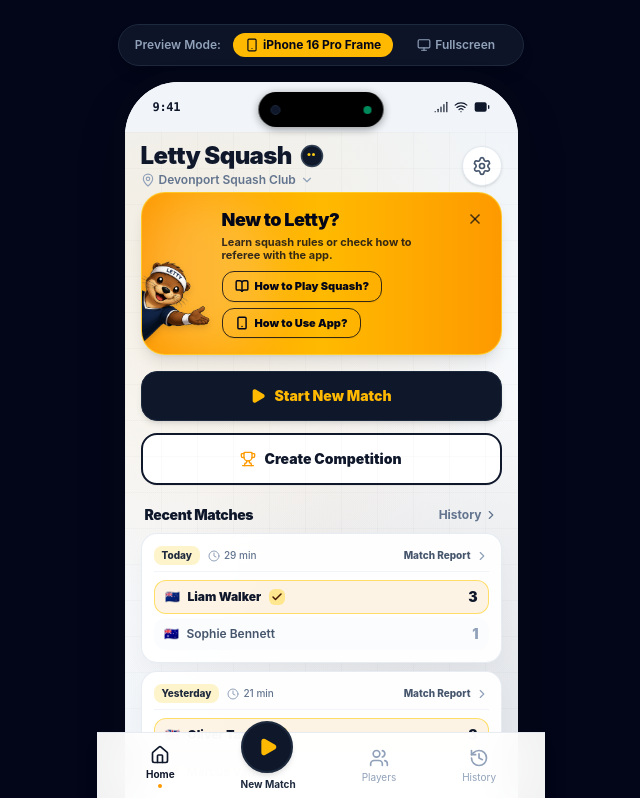
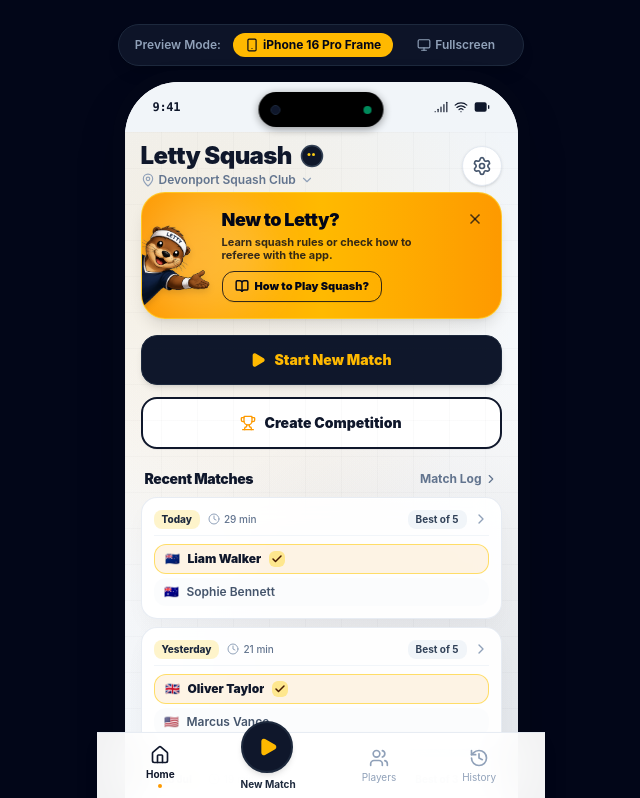
Before and after one commit to sergeyopaic/LettySquash, a React (Vite) app: page / in a window 1280 px wide. Shown: the top 798 px of the page, without its empty margins (319-959 px from the left). Built offline with nearby package versions, Linux system fonts and the light colour scheme.

Commit message:
club roster update

```diff
--- a/src/components/DashboardView.tsx
+++ b/src/components/DashboardView.tsx
@@ -13,7 +13,6 @@
   openSettingsModal: () => void;
   openAdvancedStatsModal: () => void;
   openHowToPlayModal: () => void;
-  openHowToUseAppModal?: () => void;
   onSelectPlayerProfile: (player: Player) => void;
   setActiveTab: (tab: 'home' | 'match' | 'players' | 'history') => void;
   selectMatchDetail: (matchId: string) => void;
@@ -34,7 +33,6 @@
   openSettingsModal,
   openAdvancedStatsModal,
   openHowToPlayModal,
-  openHowToUseAppModal,
   onSelectPlayerProfile,
   setActiveTab,
   selectMatchDetail,
@@ -155,11 +153,7 @@
       </div>
 
       {/* Hero Mascot Banner */}
-      <LettyBanner
-        variant="home"
-        onOpenHowToPlay={openHowToPlayModal}
-        onOpenHowToUseApp={openHowToUseAppModal}
-      />
+      <LettyBanner variant="home" onOpenHowToPlay={openHowToPlayModal} />
 
       {/* Centered Main Actions Section */}
       <div className="flex flex-col items-center justify-center space-y-3 text-center pt-0 pb-1">
@@ -180,75 +174,57 @@
         </button>
       </div>
 
-      {/* Active Game Alert Card (Entire Banner Clickable -> Navigates to Live Refereeing) */}
+      {/* Active Game Alert Banner (if match in progress) */}
       {activeMatchState && (
-        <div
-          onClick={() => setActiveTab('match')}
-          className="rounded-2xl bg-slate-950 text-white p-4 relative overflow-hidden shadow-xl border border-slate-800 space-y-3 cursor-pointer hover:border-slate-700 transition-all active:scale-98 group"
-        >
-          <div className="absolute right-0 bottom-0 opacity-10 translate-x-4 translate-y-4 pointer-events-none">
-            <Activity className="w-36 h-36 text-amber-400" />
+        <div className="ios-card rounded-2xl bg-slate-900 text-white p-4 relative overflow-hidden shadow-lg border-none">
+          <div className="absolute right-0 bottom-0 opacity-15 translate-x-4 translate-y-4">
+            <Activity className="w-36 h-36" />
           </div>
-
-          <div className="relative z-10 space-y-3">
-            {/* Top Status Row */}
-            <div className="flex items-center justify-between border-b border-slate-800 pb-2">
-              <div className="flex items-center space-x-1.5">
-                <span className="w-2 h-2 rounded-full bg-emerald-400 animate-pulse" />
-                <span className="text-[10px] font-black uppercase tracking-wider text-amber-400">
-                  LIVE MATCH • GAME {activeMatchState.currentGameIndex}
-                </span>
-              </div>
-
-              <span className="text-xs font-mono font-bold text-slate-200 bg-slate-900 px-2 py-0.5 rounded-md border border-slate-800">
+          <div className="relative z-10">
+            <div className="flex items-center justify-between mb-2">
+              <span className="bg-amber-400 text-slate-950 text-[10px] font-black uppercase tracking-wider px-2.5 py-1 rounded-lg">
+                Match Live • Set {activeMatchState.currentSetIndex}
+              </span>
+              <span className="text-xs font-mono text-slate-300">
                 {Math.floor(activeMatchState.timerSeconds / 60)}:
                 {String(activeMatchState.timerSeconds % 60).padStart(2, '0')}
               </span>
             </div>
 
-            {/* Scoreboard Players Row */}
-            <div className="flex items-center justify-between py-1">
-              <div className="text-left max-w-[120px] min-w-0">
-                <p className="text-xs font-black text-white flex items-center space-x-1.5 truncate">
-                  <span className="text-sm">{activeMatchState.match.player1.countryFlag}</span>
-                  <span className="truncate">{activeMatchState.match.player1.name}</span>
+            <div className="flex items-center justify-between my-3">
+              <div className="text-left">
+                <p className="text-sm font-bold text-slate-100 flex items-center space-x-1">
+                  <span>{activeMatchState.match.player1.countryFlag}</span>
+                  <span>{activeMatchState.match.player1.name}</span>
                 </p>
-                <p className="text-3xl font-black text-amber-400 tracking-tight mt-0.5">
-                  {activeMatchState.p1CurrentScore}
-                </p>
+                <p className="text-2xl font-black text-amber-400">{activeMatchState.p1CurrentScore}</p>
               </div>
 
-              <div className="px-3 py-1 bg-slate-900/90 border border-slate-800 rounded-xl text-center">
-                <span className="text-[9px] font-bold uppercase tracking-wider text-slate-400 block">Games</span>
-                <span className="text-xs font-black text-amber-400">
-                  {activeMatchState.match.p1GamesWon} - {activeMatchState.match.p2GamesWon}
-                </span>
+              <div className="px-3 py-1 bg-white/10 rounded-xl text-xs font-bold text-slate-300">
+                {activeMatchState.match.p1SetsWon} : {activeMatchState.match.p2SetsWon}
               </div>
 
-              <div className="text-right max-w-[120px] min-w-0">
-                <p className="text-xs font-black text-white flex items-center justify-end space-x-1.5 truncate">
-                  <span className="truncate">{activeMatchState.match.player2.name}</span>
-                  <span className="text-sm">{activeMatchState.match.player2.countryFlag}</span>
+              <div className="text-right">
+                <p className="text-sm font-bold text-slate-100 flex items-center justify-end space-x-1">
+                  <span>{activeMatchState.match.player2.name}</span>
+                  <span>{activeMatchState.match.player2.countryFlag}</span>
                 </p>
-                <p className="text-3xl font-black text-amber-400 tracking-tight mt-0.5">
-                  {activeMatchState.p2CurrentScore}
-                </p>
+                <p className="text-2xl font-black text-amber-400">{activeMatchState.p2CurrentScore}</p>
               </div>
             </div>
 
-            {/* Primary Action Button */}
             <button
               onClick={() => setActiveTab('match')}
-              className="w-full py-3 bg-amber-400 hover:bg-amber-300 text-slate-950 font-black text-xs rounded-xl flex items-center justify-center space-x-1.5 transition-transform active:scale-98 shadow-md border border-amber-300"
+              className="w-full py-2.5 bg-amber-400 hover:bg-amber-300 text-slate-950 font-bold rounded-xl text-sm flex items-center justify-center space-x-2 transition-transform active:scale-98 shadow-sm"
             >
               <span>Resume Refereeing</span>
-              <ChevronRight className="w-4 h-4 stroke-[3] text-slate-950" />
+              <ChevronRight className="w-4 h-4" />
             </button>
           </div>
         </div>
       )}
 
-      {/* 1. Recent Matches Activity (Official WSF Games Terminology) */}
+      {/* 1. Recent Matches Activity (Standard Sports Scorecard Layout with Clear Winner Highlight) */}
       <div className="space-y-2">
         <div className="flex items-center justify-between px-1">
           <h3 className="text-sm font-black text-slate-900 tracking-tight">Recent Matches</h3>
@@ -256,25 +232,21 @@
             onClick={() => setActiveTab('history')}
             className="text-xs font-bold text-slate-500 hover:text-slate-900 inline-flex items-center space-x-0.5 transition-colors"
           >
-            <span>History</span>
+            <span>Match Log</span>
             <ChevronRight className="w-3.5 h-3.5" />
           </button>
         </div>
 
         <div className="space-y-2">
           {recentMatches.map((m) => {
-            const p1 = m.player1 || { id: 'p1', name: 'Player 1', countryFlag: '🇳🇿' };
-            const p2 = m.player2 || { id: 'p2', name: 'Player 2', countryFlag: '🇳🇿' };
-            const p1Games = m.p1GamesWon ?? 0;
-            const p2Games = m.p2GamesWon ?? 0;
-            const isP1Winner = m.winnerId ? m.winnerId === p1.id : p1Games > p2Games;
-            const isP2Winner = m.winnerId ? m.winnerId === p2.id : p2Games > p1Games;
+            const isP1Winner = m.winnerId === m.player1.id || m.p1SetsWon > m.p2SetsWon;
+            const isP2Winner = m.winnerId === m.player2.id || m.p2SetsWon > m.p1SetsWon;
 
             return (
               <div
                 key={m.id}
                 onClick={() => selectMatchDetail(m.id)}
-                className="group ios-card rounded-2xl p-3 space-y-2 hover:border-amber-300 hover:shadow-md transition-all active:scale-98 cursor-pointer border border-slate-200/90"
+                className="group ios-card rounded-2xl p-3 space-y-2 hover:border-slate-300 transition-colors cursor-pointer"
               >
                 {/* Meta Header Row */}
                 <div className="flex items-center justify-between text-[10px] text-slate-500 pb-1.5 border-b border-slate-100">
@@ -284,24 +256,19 @@
                     </span>
                     <span className="flex items-center space-x-1 font-medium">
                       <Clock className="w-3 h-3 text-slate-400" />
-                      <span>{formatDuration(m.totalDurationSeconds || 0)}</span>
+                      <span>{formatDuration(m.totalDurationSeconds)}</span>
                     </span>
                   </div>
 
-                  <button
-                    type="button"
-                    onClick={(e) => {
-                      e.stopPropagation();
-                      selectMatchDetail(m.id);
-                    }}
-                    className="flex items-center space-x-1 font-extrabold text-slate-600 group-hover:text-amber-800 hover:text-amber-900 transition-colors cursor-pointer"
-                  >
-                    <span>Match Report</span>
-                    <ChevronRight className="w-3.5 h-3.5 text-slate-400 group-hover:text-amber-700 transition-transform group-hover:translate-x-0.5 flex-shrink-0" />
-                  </button>
+                  <div className="flex items-center space-x-1.5">
+                    <span className="bg-slate-100 text-slate-700 px-2 py-0.5 rounded-lg font-bold">
+                      {m.matchFormat === 'BEST_OF_5' ? 'Best of 5' : 'Best of 3'}
+                    </span>
+                    <ChevronRight className="w-4 h-4 text-slate-400 group-hover:text-slate-700 transition-transform flex-shrink-0" />
+                  </div>
                 </div>
 
-                {/* Scorecard Players & Games Score Rows */}
+                {/* Scorecard Players & Score Rows */}
                 <div className="space-y-1">
                   {/* Player 1 Row */}
                   <div
@@ -312,8 +279,8 @@
                     }`}
                   >
                     <div className="flex items-center space-x-2 min-w-0">
-                      <span className="text-xs">{p1.countryFlag}</span>
-                      <span className="text-xs truncate">{p1.name}</span>
+                      <span className="text-xs">{m.player1.countryFlag}</span>
+                      <span className="text-xs truncate">{m.player1.name}</span>
                       {isP1Winner && (
                         <span className="inline-flex items-center justify-center bg-amber-200/90 text-amber-950 p-0.5 rounded-md">
                           <Check className="w-3 h-3 stroke-[3]" />
@@ -321,7 +288,7 @@
                       )}
                     </div>
                     <span className={`text-sm font-black ${isP1Winner ? 'text-slate-900' : 'text-slate-400'}`}>
-                      {p1Games}
+                      {m.p1SetsWon}
                     </span>
                   </div>
 
@@ -334,8 +301,8 @@
                     }`}
                   >
                     <div className="flex items-center space-x-2 min-w-0">
-                      <span className="text-xs">{p2.countryFlag}</span>
-                      <span className="text-xs truncate">{p2.name}</span>
+                      <span className="text-xs">{m.player2.countryFlag}</span>
+                      <span className="text-xs truncate">{m.player2.name}</span>
                       {isP2Winner && (
                         <span className="inline-flex items-center justify-center bg-amber-200/90 text-amber-950 p-0.5 rounded-md">
                           <Check className="w-3 h-3 stroke-[3]" />
@@ -343,7 +310,7 @@
                       )}
                     </div>
                     <span className={`text-sm font-black ${isP2Winner ? 'text-slate-900' : 'text-slate-400'}`}>
-                      {p2Games}
+                      {m.p2SetsWon}
                     </span>
                   </div>
                 </div>
@@ -361,7 +328,7 @@
             onClick={() => setActiveTab('players')}
             className="text-xs font-bold text-slate-500 hover:text-slate-900 inline-flex items-center space-x-0.5 transition-colors"
           >
-            <span>Players</span>
+            <span>All Profiles</span>
             <ChevronRight className="w-3.5 h-3.5" />
           </button>
         </div>
@@ -434,17 +401,17 @@
         <div className="grid grid-cols-3 gap-2 text-center">
           <div className="bg-slate-50 p-2.5 rounded-xl border border-slate-100 flex flex-col justify-center">
             <p className="text-lg font-black text-slate-900">{matches.length}</p>
-            <p className="text-[10px] text-slate-500 font-medium mt-0.5">Matches</p>
+            <p className="text-[10px] text-slate-500 font-medium mt-0.5">Club Matches</p>
           </div>
 
           <div className="bg-slate-50 p-2.5 rounded-xl border border-slate-100 flex flex-col justify-center">
             <p className="text-lg font-black text-amber-500">{players.length}</p>
-            <p className="text-[10px] text-slate-500 font-medium mt-0.5">Players</p>
+            <p className="text-[10px] text-slate-500 font-medium mt-0.5">Club Roster</p>
           </div>
 
           <div className="bg-slate-50 p-2.5 rounded-xl border border-slate-100 flex flex-col justify-center">
             <p className="text-lg font-black text-slate-900">{avgMatchDurationMins} min</p>
-            <p className="text-[10px] text-slate-500 font-medium mt-0.5">Avg Duration</p>
+            <p className="text-[10px] text-slate-500 font-medium mt-0.5">Avg Match Duration</p>
           </div>
         </div>
 
@@ -484,7 +451,7 @@
           className="inline-flex items-center space-x-1.5 text-xs font-semibold text-slate-500 hover:text-slate-900 hover:bg-slate-100 py-1.5 px-3 rounded-full transition-colors border border-dashed border-slate-200"
         >
           <Plus className="w-3.5 h-3.5" />
-          <span>Add Player</span>
+          <span>Add New Player Profile</span>
         </button>
       </div>
 
```
